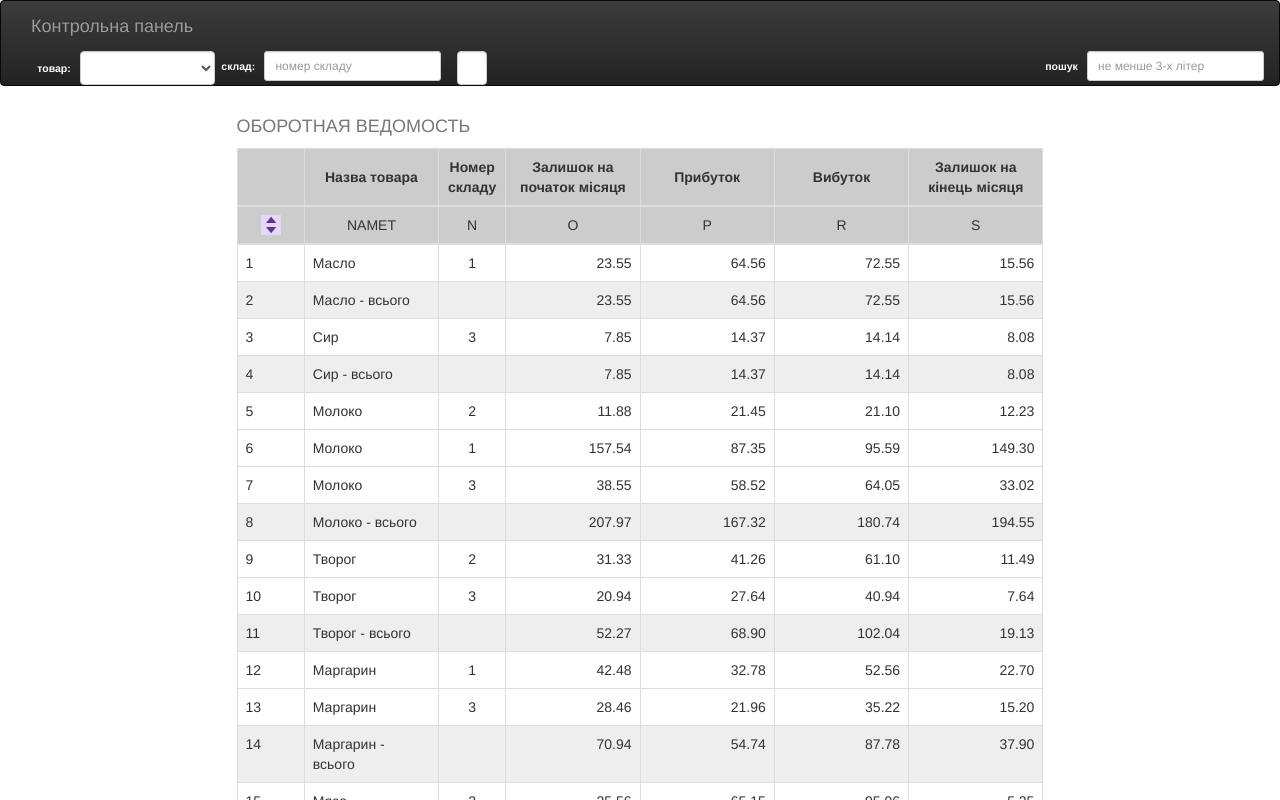
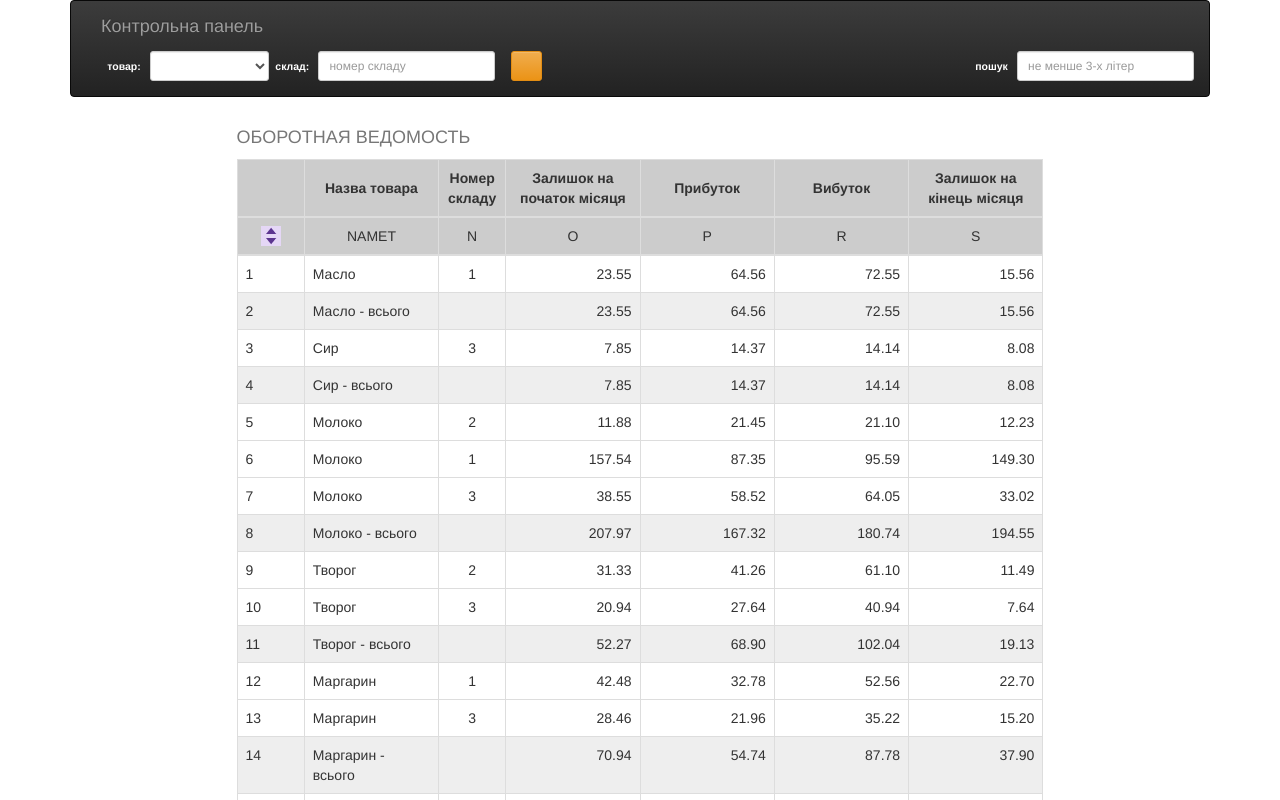
Before and after one commit to shkliarskiy/WDP-Lab_4, an Angular app: page / in a window 1280 px wide. Shown: the top 800 px of the page. Built offline with nearby package versions, Linux system fonts and the light colour scheme; a web font is replaced by a local one.

Commit message:
after lint

```diff
--- a/src/app/control-panel/control-panel.component.html
+++ b/src/app/control-panel/control-panel.component.html
@@ -1,4 +1,5 @@
-<nav class="navbar navbar-inverse">
+<main class="container">
+  <nav class="navbar navbar-inverse " role="navigation" >
     <div class="container-fluid">
       <div class="row navbar-header col-sm-12">
         <button type="button" class="navbar-toggle" data-toggle="collapse" data-target="#controlPanel">
@@ -14,3 +15,4 @@
       </div>
     </div>
   </nav>
+</main>
--- a/src/app/control-panel/filters/filters.component.html
+++ b/src/app/control-panel/filters/filters.component.html
@@ -1,7 +1,7 @@
 <ul class="nav navbar-nav">
   <li class="form-inline">
-    <label class="label control-label">товар: </label>
-    <select class="form-control" [(ngModel)]="selectedTovar"
+    <label class="label">товар: </label>
+    <select class="form-control input-sm" [(ngModel)]="selectedTovar"
             (change)="setTovarFilter()">
       <option [ngValue]="allTovari">{{allTovari.NAMET}}</option>
       <option *ngFor="let tovar of tovariList" [ngValue]="tovar">
@@ -9,14 +9,14 @@
       </option>
     </select>
   </li>
-  <li class="form-inline">
+  <li class="form-inline form-group">
     <label class="label control-label">склад: </label>
     <input type="search" placeholder="номер складу" class="input-sm form-control"
            (keyup)="setSkladFilter()" [(ngModel)]="selectedSklad"/>
   </li>
-  <li class="form-inline">
+  <li class="form-inline form-group">
     <label class="label control-label">&nbsp;</label>
-    <button type="button" class="ui-helper-clearfix  form-control"
-            (click)="removeFilters()">&nbsp;</button>
+    <button type="button" class="btn btn-sm btn-warning  input-sm form-control"
+            (click)="removeFilters()"><span class="glyphicon glyphicon-remove"></span> </button>
   </li>
 </ul>
--- a/src/app/control-panel/filters/filters.component.ts
+++ b/src/app/control-panel/filters/filters.component.ts
@@ -1,6 +1,6 @@
 import {Component, OnInit} from '@angular/core';
 import {DataService, ControlPanelFilters, ALL_TOVARI} from '../../data.service';
-import {ISprv} from "../../data";
+import {ISprv} from '../../data';
 
 @Component({
   selector: 'app-filters',
--- a/src/app/control-panel/search/search.component.ts
+++ b/src/app/control-panel/search/search.component.ts
@@ -12,14 +12,14 @@ export class SearchComponent implements OnInit {
 
   searchText(text: string) {
     text = text.toLowerCase();
-    let tblBody = <HTMLTableElement>document.getElementById('ved');
+    const tblBody = <HTMLTableElement>document.getElementById('ved');
 
     // очістка старой подсветкі
     if (text.length < 3) {
       for (let i = 2; i < tblBody.rows.length; i++) {
-        let row = <HTMLTableRowElement>tblBody.rows[i];
+        const row = <HTMLTableRowElement>tblBody.rows[i];
         for (let j = 1; j < row.cells.length; j++) {
-          let curCell = <HTMLTableCellElement>row.cells[j];
+          const curCell = <HTMLTableCellElement>row.cells[j];
           curCell.style.backgroundColor = null;    // убрать старую подсветку
         }
       }
@@ -28,9 +28,9 @@ export class SearchComponent implements OnInit {
 
 
     for (let i = 2; i < tblBody.rows.length; i++) {
-      let row = <HTMLTableRowElement>tblBody.rows[i];
+      const row = <HTMLTableRowElement>tblBody.rows[i];
       for (let j = 1; j < row.cells.length; j++) {
-        let curCell = <HTMLTableCellElement>row.cells[j];   // curCell - текущая ячейка
+        const curCell = <HTMLTableCellElement>row.cells[j];   // curCell - текущая ячейка
         if (curCell.innerHTML.toLowerCase().indexOf(text) != -1)    // ищем в текущей ячейке искомое значение
         {
           curCell.style.backgroundColor = 'yellow';    // если найдено, то подсветим
--- a/src/app/data.service.ts
+++ b/src/app/data.service.ts
@@ -1,7 +1,7 @@
 import {Injectable} from '@angular/core';
 import {Http} from '@angular/http';
 import 'rxjs/add/operator/map';
-import {Observable} from "rxjs";
+import {Observable} from 'rxjs';
 
 import {ITovari, ISprv} from './data';
 
@@ -13,16 +13,16 @@ export class DataService {
 
   getTovari(): Observable<ITovari[]> {
     return this.http.get('assets/db/tovari.json')
-      .map(response => response.json())
+      .map(response => response.json());
   }
 
   getSpravochnik(): Observable<ISprv[]> {
     return this.http.get('assets/db/spravochnik.json')
-      .map(response => response.json())
+      .map(response => response.json());
   }
 }
 
-export var ControlPanelFilters = {
+export let ControlPanelFilters = {
   kodTovara: <number> 999,
   nomerSklada: <number> 999
 };
--- a/src/app/table/table.component.ts
+++ b/src/app/table/table.component.ts
@@ -1,6 +1,6 @@
 import {Component, OnInit} from '@angular/core';
 import {DataService, ControlPanelFilters} from '../data.service';
-import {ITovari, ISprv, IRule} from "../data";
+import {ITovari, ISprv, IRule} from '../data';
 
 import * as _ from 'lodash';
 
@@ -23,20 +23,20 @@ export class TableComponent implements OnInit {
           return a.KODT - b.KODT;
         });
 
-        let tovarKodes: Object = this.getKODT();
+        const tovarKodes: Object = this.getKODT();
 
-        for (let kodTovara in tovarKodes) {
+        for (const kodTovara in tovarKodes) {
           // console.log(kodTovara);
-          let firstKodTovarRow: number = _.findIndex(this.tovari, item => {
+          const firstKodTovarRow: number = _.findIndex(this.tovari, item => {
             return item.KODT == kodTovara;
           });
 
-          let lastKodTowarRow = firstKodTovarRow + tovarKodes[kodTovara];
+          const lastKodTowarRow = firstKodTovarRow + tovarKodes[kodTovara];
 
-          let tovarRows: ITovari[] = _.slice(this.tovari, firstKodTovarRow, lastKodTowarRow);
+          const tovarRows: ITovari[] = _.slice(this.tovari, firstKodTovarRow, lastKodTowarRow);
           // console.log(tovarRows.length);
 
-          let subtotal: ITovari = tovarRows.reduce((sum: ITovari, row: ITovari) => {
+          const subtotal: ITovari = tovarRows.reduce((sum: ITovari, row: ITovari) => {
             return {KODT: row.KODT, N: 0, O: sum.O + row.O, P: sum.P + row.P, R: sum.R + row.R};
           }, {KODT: 0, N: 0, O: 0, P: 0, R: 0});
           // console.log(subtotal);
@@ -50,7 +50,7 @@ export class TableComponent implements OnInit {
       .subscribe(data => {
         this.spravochnik = data;
         // console.log(this.spravochnik);
-      })
+      });
 
   }
 
@@ -61,7 +61,7 @@ export class TableComponent implements OnInit {
   }
 
   private findNamet(kodTovara: number, nonerSklada: number): string {
-    for (let i in this.spravochnik) {
+    for (const i in this.spravochnik) {
       if (this.spravochnik[i]['KODT'] === kodTovara) {
         if (nonerSklada === 0) {
           return this.spravochnik[i]['NAMET'] + ' - всього';
@@ -77,13 +77,13 @@ export class TableComponent implements OnInit {
 
   filterRows(kodTovara: number, nomerSklada: number) {
 
-    let currentRule = <IRule>{};
+    const currentRule = <IRule>{};
     currentRule.kt = ControlPanelFilters.kodTovara === 999 ? 999 : -1;
     currentRule.ns = ControlPanelFilters.nomerSklada === 999 ? 999 : -1;
 
-    let _cFilt = ControlPanelFilters;
+    const _cFilt = ControlPanelFilters;
 
-    let filerRules = [
+    const filerRules = [
       {
         kt: 999,
         ns: 999,
@@ -108,10 +108,10 @@ export class TableComponent implements OnInit {
 
     return {
       compare: (): boolean => {
-        let filt = _.filter(filerRules, {kt: currentRule.kt, ns: currentRule.ns});
+        const filt = _.filter(filerRules, {kt: currentRule.kt, ns: currentRule.ns});
         return filt[0].fn();
       }
-    }
+    };
 
   }   // end filerRows()
 
--- a/src/assets/css/styles.css
+++ b/src/assets/css/styles.css
@@ -26,7 +26,7 @@ thead {
 
 thead td, thead th {
   padding: 2px 5px;
-  vertical-align: middle!important;
+  vertical-align: middle !important;
 }
 
 thead td {
@@ -48,12 +48,7 @@ tr.subtotal {
   font-size: large;
 }
 
-#flow_wind {
-  width: 100px;
-  height: 50px;
-  background-color: #eec;
-  position: absolute;
-  display: none;
-  text-align: center;
-  border: thin solid;
+.label {
+  font-size: small;
+  color: lightgray;
 }
```
Also changed, not shown: src/app/data.ts (+10 -10 lines). Lines whose indentation alone changed are shown as unchanged.
